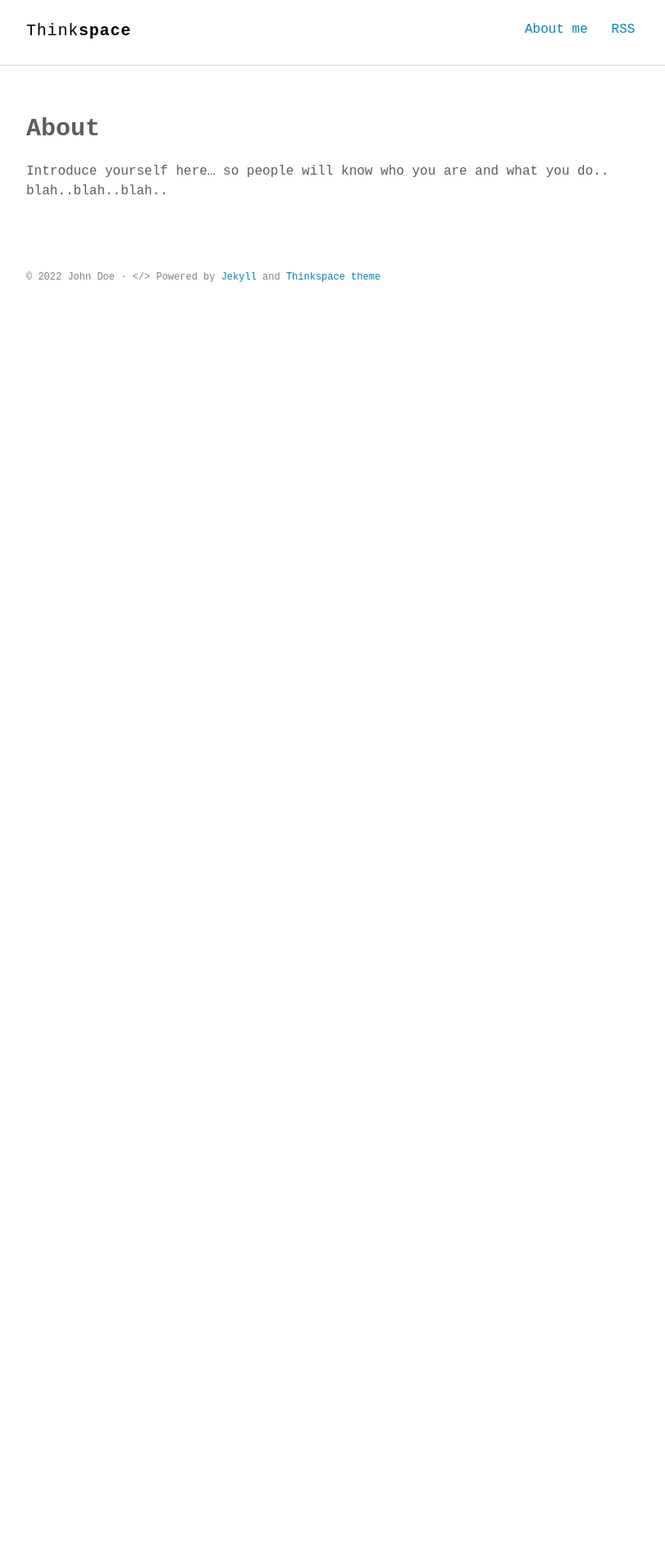
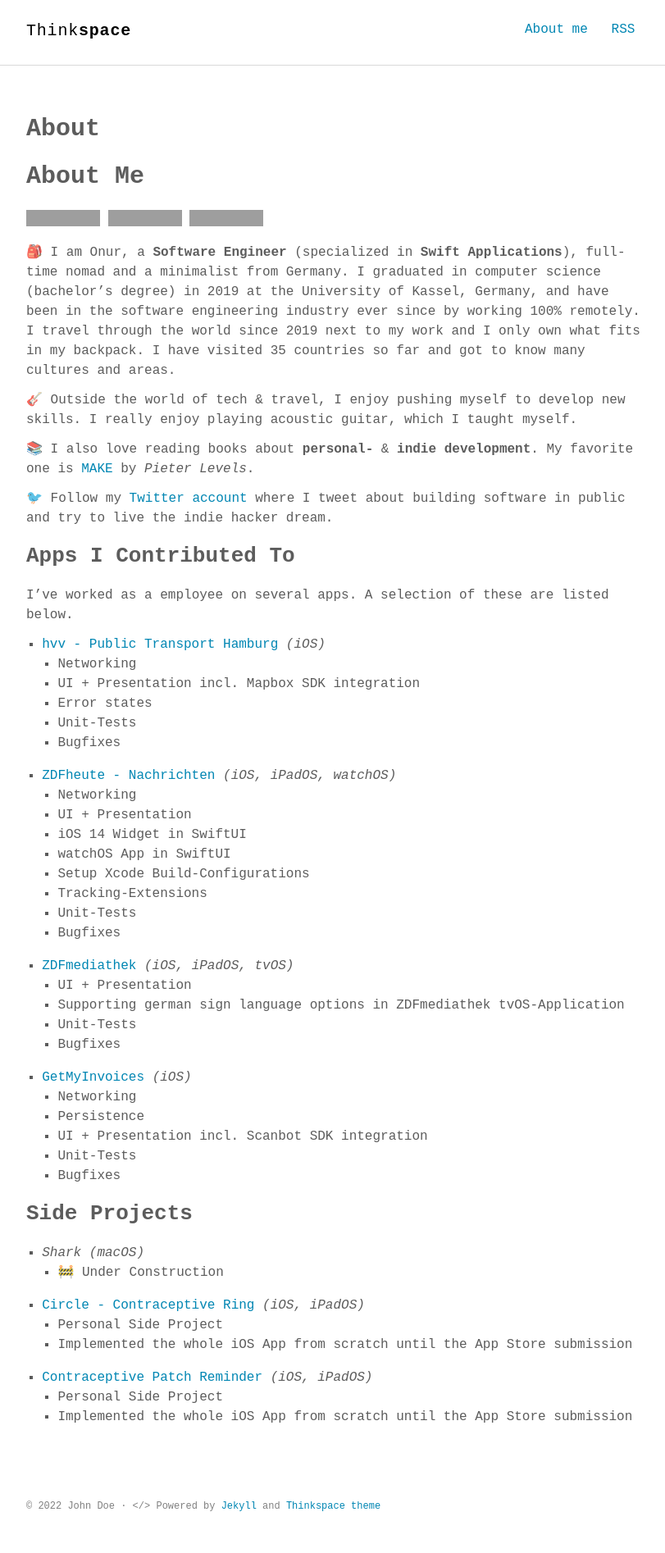
Before and after one commit to nryrk/nryrk.github.io, a Jekyll site: the page built from about.md, in a window 1280 px wide. Shown: the whole page at 82% size, without its empty margins (232-1043 px from the left). Built offline with Jekyll 4.4.1, drawn with Linux system fonts in a browser that asks for light colours; some web fonts are replaced; before the commit the page ends 900 px from its top, so only the background shows below that; grey boxes are pictures that could not be loaded.

Commit message:
edit about me

```diff
--- a/about.md
+++ b/about.md
@@ -4,4 +4,63 @@ title: About
 permalink: /about/
 ---
 
-Introduce yourself here... so people will know who you are and what you do.. blah..blah..blah..
+
+
+# About Me
+
+[![GitHub](https://img.shields.io/badge/GitHub-%40nryrk-171515.svg)](https://github.com/nryrk)
+[![Twitter](https://img.shields.io/badge/Twitter-%40nryrk-00acee.svg)](https://twitter.com/nryrk)
+[![LinkedIn](https://img.shields.io/badge/Linked-in-0e76a8.svg)](https://www.linkedin.com/in/onur-y/)
+
+🎒 I am Onur, a **Software Engineer** (specialized in **Swift Applications**), full-time nomad and a minimalist from Germany.
+I graduated in computer science (bachelor's degree) in 2019 at the University of Kassel, Germany, and have been in the software engineering industry ever since by working 100% remotely. I travel through the world since 2019 next to my work and I only own what fits in my backpack. I have visited 35 countries so far and got to know many cultures and areas.
+
+🎸 Outside the world of tech & travel, I enjoy pushing myself to develop new skills. I really enjoy playing acoustic guitar, which I taught myself.
+
+📚 I also love reading books about **personal-** & **indie development**. My favorite one is [MAKE](https://makebook.io) by *Pieter Levels*.
+
+🐦 Follow my [Twitter account](https://twitter.com/nryrk) where I tweet about building software in public and try to live the indie hacker dream.
+
+## Apps I Contributed To
+
+I've worked as a employee on several apps. A selection of these are listed below.
+
+* [hvv - Public Transport Hamburg](https://apps.apple.com/us/app/hvv-hamburg-bus-bahn/id501995569) *(iOS)*
+  * Networking
+  * UI + Presentation incl. Mapbox SDK integration
+  * Error states
+  * Unit-Tests
+  * Bugfixes
+* [ZDFheute - Nachrichten](https://apps.apple.com/us/app/zdfheute-nachrichten/id605390815) *(iOS, iPadOS, watchOS)*
+  * Networking
+  * UI + Presentation
+  * iOS 14 Widget in SwiftUI
+  * watchOS App in SwiftUI
+  * Setup Xcode Build-Configurations
+  * Tracking-Extensions
+  * Unit-Tests
+  * Bugfixes
+* [ZDFmediathek](https://apps.apple.com/us/app/zdfmediathek/id437025413) *(iOS, iPadOS, tvOS)*
+  * UI + Presentation
+  * Supporting german sign language options in ZDFmediathek tvOS-Application
+  * Unit-Tests
+  * Bugfixes
+
+* [GetMyInvoices](https://apps.apple.com/us/app/getmyinvoices/id1453029146) *(iOS)*
+  * Networking
+  * Persistence
+  * UI + Presentation incl. Scanbot SDK integration
+  * Unit-Tests
+  * Bugfixes
+
+## Side Projects
+
+* *Shark* *(macOS)*
+  * 🚧 Under Construction
+
+* [Circle - Contraceptive Ring](https://apps.apple.com/us/app/circle-contraceptive-ring/id1469869691)  *(iOS, iPadOS)*
+  * Personal Side Project
+  * Implemented the whole iOS App from scratch until the App Store submission
+* [Contraceptive Patch Reminder](https://apps.apple.com/us/app/contraceptive-patch-reminder/id1357603512) *(iOS, iPadOS)*
+  * Personal Side Project
+  * Implemented the whole iOS App from scratch until the App Store submission
```
